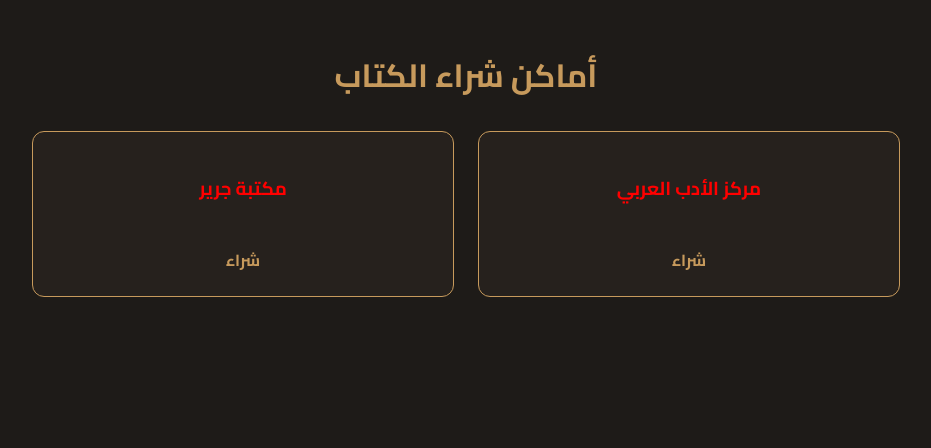
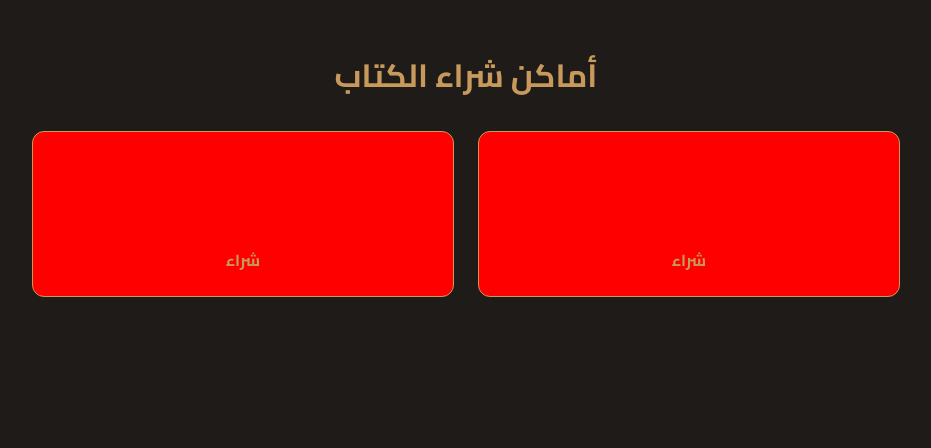
Before and after one commit to Hallas-1/Hallas, a plain HTML site: page index.html in a window 1280 px wide. Shown: the part 1549-1997 px from the top of the page, without its empty margins (174-1105 px from the left). Drawn offline with Linux system fonts and the light colour scheme.

Commit message:
Update styles.css

```diff
--- a/styles.css
+++ b/styles.css
@@ -146,7 +146,7 @@
   /* ===== بطاقات المتاجر ===== */
   .store-card{
     border-color: var(--primary);
-    background: #26211d;   /* أغمق قليلًا من خلفية الموقع */
+    background: #FF0000;   /* أغمق قليلًا من خلفية الموقع */
     color: #FF0000;
   }
   .store-card a{ color: var(--primary); }
```
